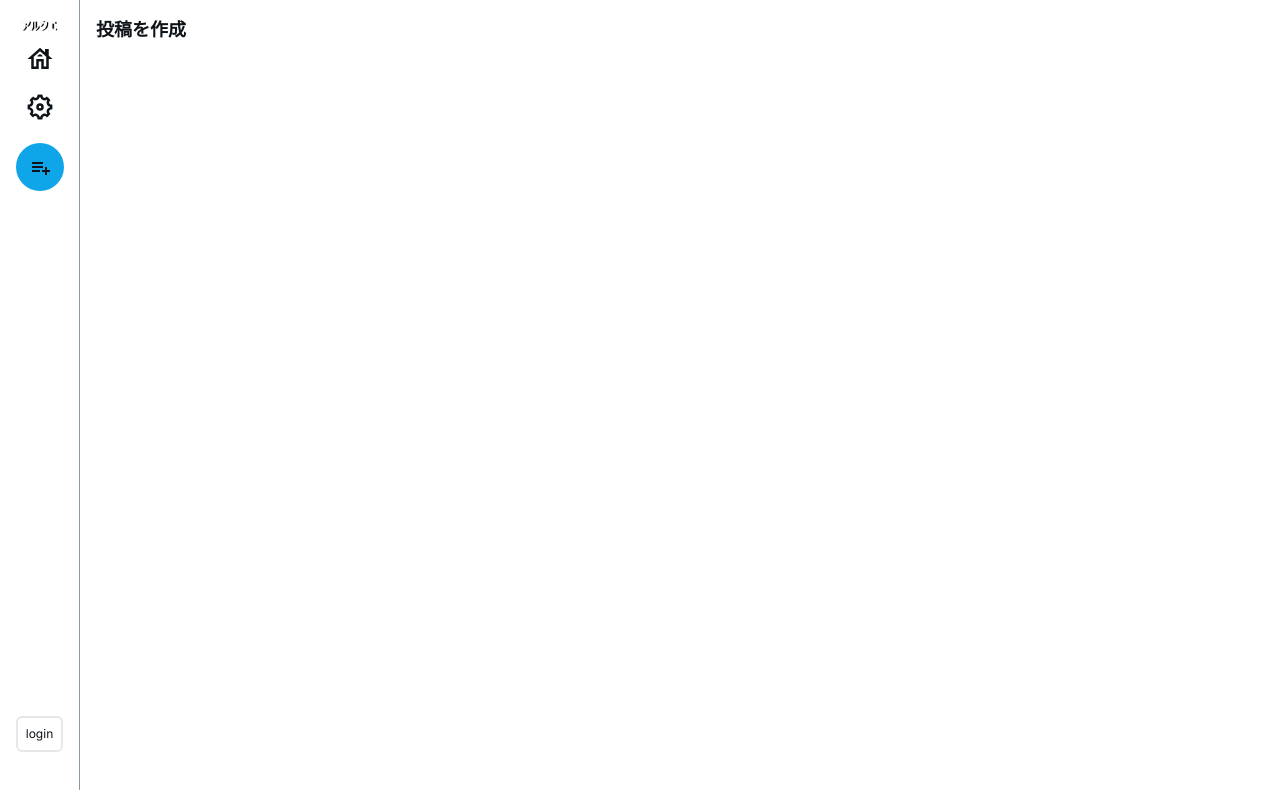
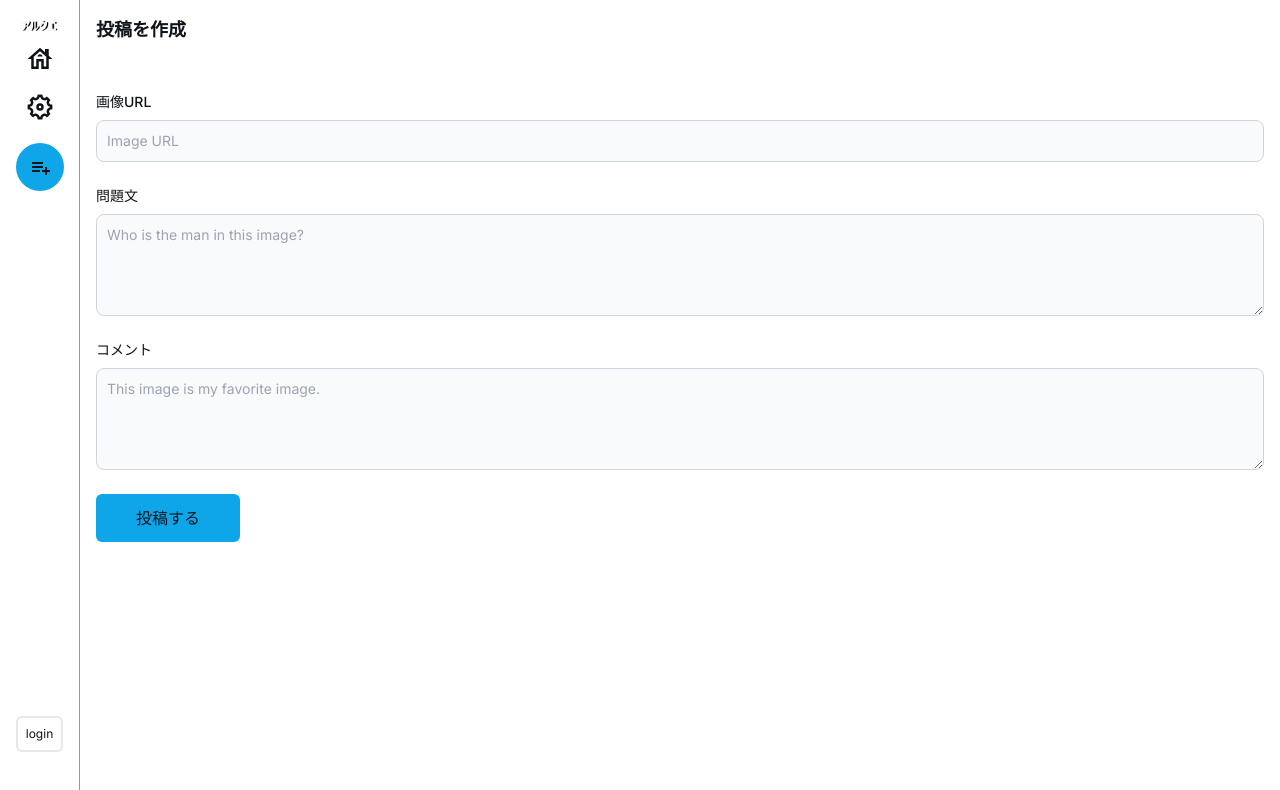
Before and after one commit to YutoSekiguchi/alque, a Next.js app in the folder client/: page /new in a window 1280 px wide. Shown: the top 790 px of the page. Built offline with nearby package versions, Linux system fonts and the light colour scheme; no server answers.

Commit message:
フォームのレイアウト作成

```diff
--- /dev/null
+++ b/client/src/app/components/common/form/submit_button/layout.tsx
@@ -0,0 +1,16 @@
+interface Props {
+  label: string;
+}
+
+const SubmitButton: (props: Props) => JSX.Element = (props: Props) => {
+  const { label } = props;
+  return(
+    <>
+      <button className="bg-sky-500 px-10 py-3 rounded-md">
+        {label}
+      </button>
+    </>
+  )
+}
+
+export default SubmitButton;
--- /dev/null
+++ b/client/src/app/components/common/form/text_area/layout.tsx
@@ -0,0 +1,16 @@
+interface Props {
+  label: string;
+  placeHolder: string;
+}
+
+const TextArea: (props: Props) => JSX.Element = (props: Props) => {
+  const { label, placeHolder } = props;
+  return (
+    <>
+      <label htmlFor="question_context" className="block mb-2 text-sm font-medium">{label}</label>
+      <textarea id="qusestion_context" rows={4} className="block p-2.5 w-full text-sm text-gray-900 bg-gray-50 rounded-lg border border-gray-300 focus:ring-blue-500 focus:border-blue-500 dark:bg-gray-700 dark:border-gray-600 dark:placeholder-gray-400 dark:text-white dark:focus:ring-blue-500 dark:focus:border-blue-500" placeholder={placeHolder}></textarea>
+    </>
+  );
+}
+
+export default TextArea;
--- /dev/null
+++ b/client/src/app/components/common/form/text_input/layout.tsx
@@ -0,0 +1,16 @@
+interface Props {
+  label: string;
+  placeHolder: string;
+}
+
+const TextInput: (props: Props) => JSX.Element = (props: Props) => {
+  const { label, placeHolder } = props;
+  return (
+    <>
+      <label htmlFor="question_image" className="block mb-2 text-sm font-medium">{label}</label>
+      <input type="text" id="qusestion_image" className="block p-2.5 w-full text-sm text-gray-900 bg-gray-50 rounded-lg border border-gray-300 focus:ring-blue-500 focus:border-blue-500 dark:bg-gray-700 dark:border-gray-600 dark:placeholder-gray-400 dark:text-white dark:focus:ring-blue-500 dark:focus:border-blue-500" placeholder={placeHolder}></input>
+    </>
+  );
+}
+
+export default TextInput;
--- a/client/src/app/layout.tsx
+++ b/client/src/app/layout.tsx
@@ -26,7 +26,7 @@ export default function RootLayout({
           <SessionProvider session={session}>
             <div className='flex'>
               <Header />
-              <div className='ml-20'>
+              <div className='ml-20 w-full'>
                 {children}
               </div>
             </div>
--- a/client/src/app/new/page.tsx
+++ b/client/src/app/new/page.tsx
@@ -1,11 +1,39 @@
+import SubmitButton from "../components/common/form/submit_button/layout";
+import TextArea from "../components/common/form/text_area/layout";
+import TextInput from "../components/common/form/text_input/layout";
 import Title from "../components/common/title";
 
 const New: () => JSX.Element = () => {
   return (
-    <div className="main">
+    <div className="main w-full">
       <Title title={"投稿を作成"} />
+      <div className="w-full">
+        <div className="mt-12">
+          <TextInput
+            label="画像URL"
+            placeHolder="Image URL"
+          />
+        </div>
+        <div className="mt-6">
+          <TextArea
+            label="問題文"
+            placeHolder="Who is the man in this image?"
+          />
+        </div>
+        <div className="mt-6">
+          <TextArea
+            label="コメント"
+            placeHolder="This image is my favorite image."
+          />
+        </div>
+        <div className="mt-6 ml-auto">
+          <SubmitButton
+            label="投稿する"
+          />
+        </div>
+      </div>
     </div>
   );
-}
+};
 
 export default New;
```
